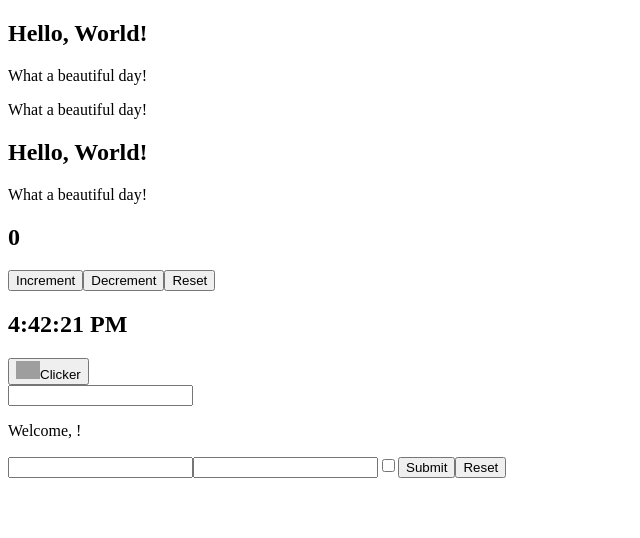
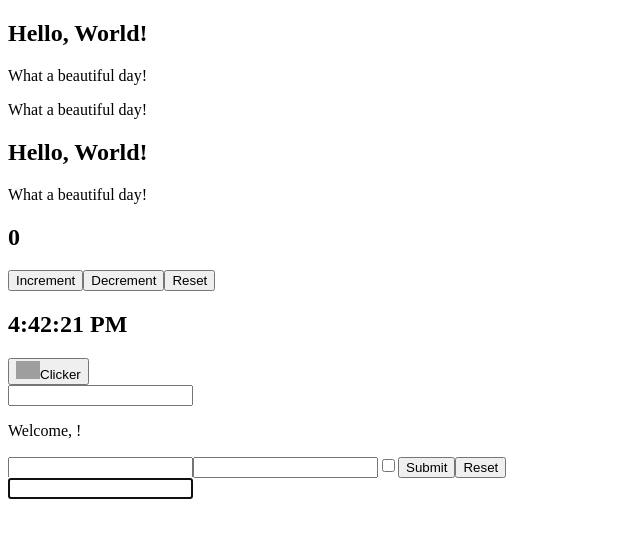
Before and after one commit to Eno-Mario/react, a React (Vite) app: page / in a window 1280 px wide. Shown: the top 538 px of the page, without its empty margins (0-640 px from the left). Built offline with nearby package versions, Linux system fonts and the light colour scheme; grey boxes are pictures that could not be loaded.

Commit message:
soluzione

```diff
--- a/src/App.jsx
+++ b/src/App.jsx
@@ -9,6 +9,7 @@ import MouseClicker from "./MouseClicker";
 import InteractiveWelcome from "./InteractiveWelcome";
 import Login from "./Login";
 import UncontrolledLogin from "./UncontrolledLogin";
+import FocusableInput from "./FocusableInput";
 
 function App() {
   function handleShowCurrentTime () {
@@ -31,6 +32,7 @@ function App() {
       <MouseClicker/>
       <InteractiveWelcome/>
       <UncontrolledLogin/>
+      <FocusableInput/>
     </div>
   );
 }
--- /dev/null
+++ b/src/FocusableInput.jsx
@@ -0,0 +1,15 @@
+import React, { useEffect } from 'react'
+import { useRef } from 'react'
+
+export default function () {
+
+    const ref = useRef(null);
+
+    useEffect(() => {
+        ref.current?.focus()
+    }, [])
+
+  return (
+    <input ref={ref} type="text" />
+  )
+}
```
Also changed, not shown: 1 other file (tests, documents, lock files or other folders).
